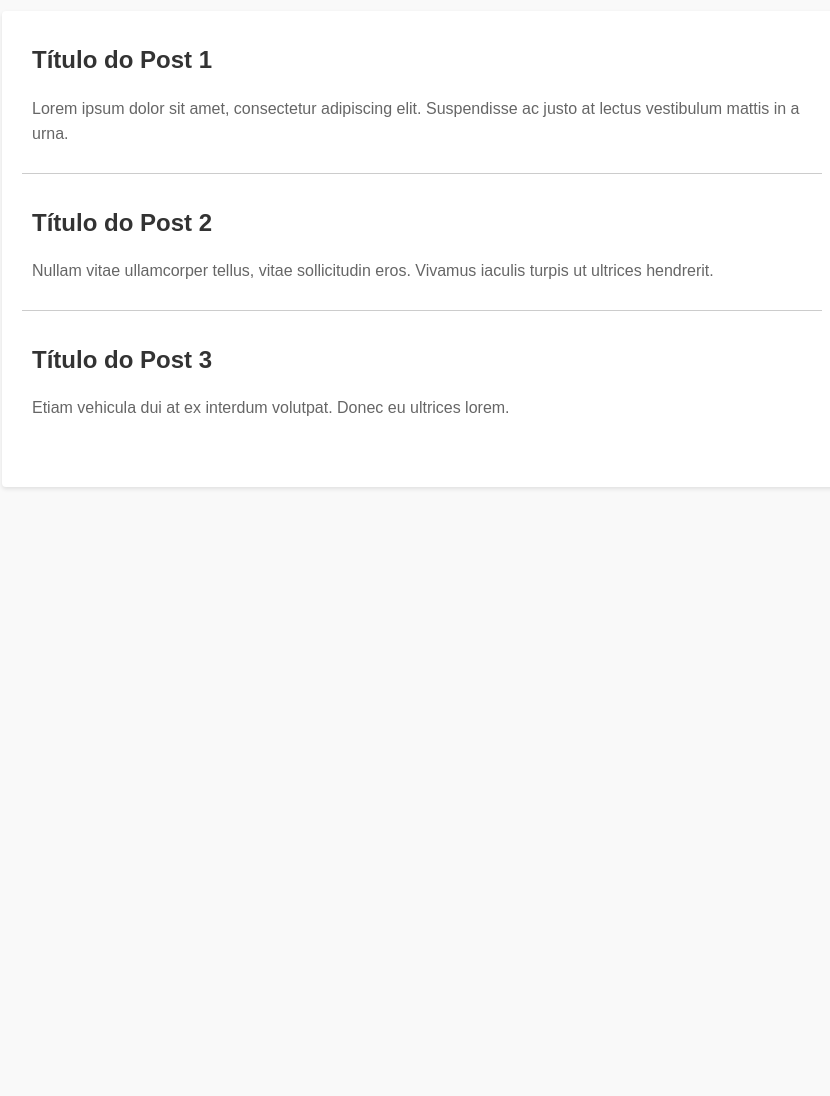
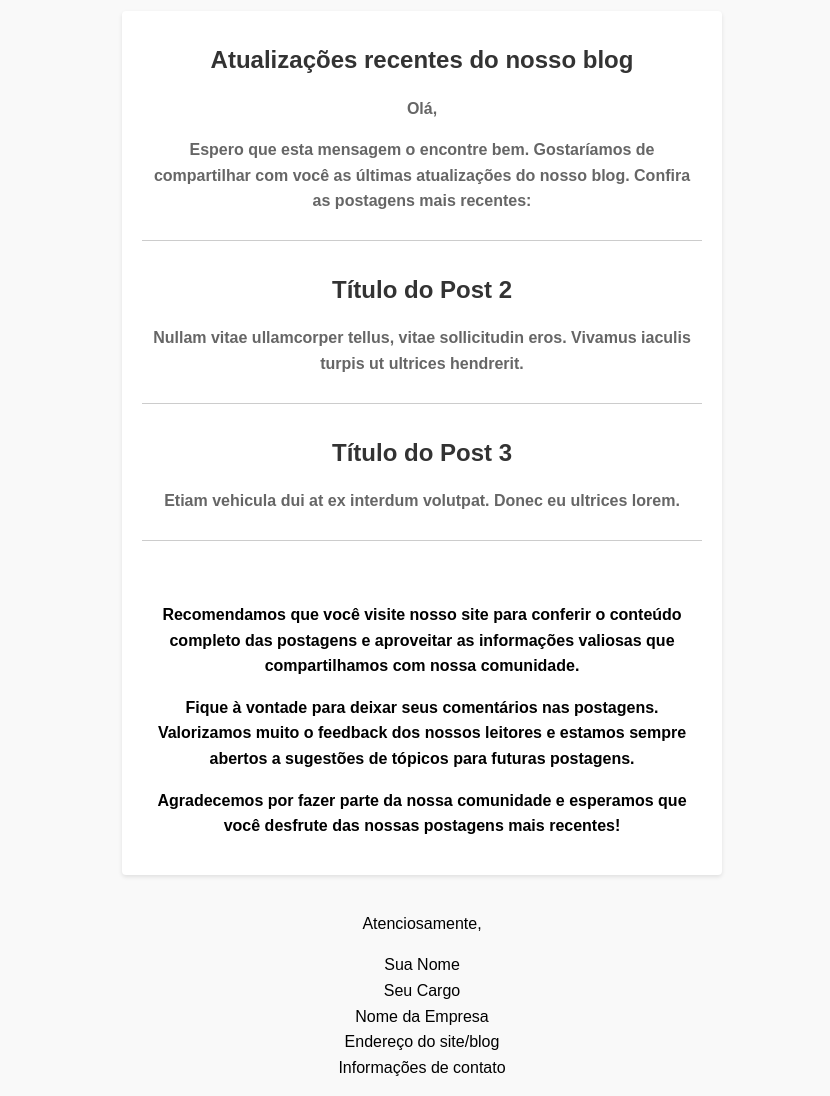
Before and after one commit to Paulo207/Modulo_20_e-mails_HTML, a plain HTML site: page index.html in a window 1280 px wide. Shown: the part 100-1196 px from the top of the page, without its empty margins (218-1048 px from the left). Before the commit the page ends 800 px from the top, so only its background shows below. Drawn offline with Linux system fonts and the light colour scheme.

Commit message:
commit inicial

```diff
--- a/index.html
+++ b/index.html
@@ -55,11 +55,17 @@
 <header>
     <h1>Blog do Paulo</h1>
 </header>
-
+<center>
+    <table  width="600" cellspacing="0" cellpadding="0">
+        <thead>
+            <tr>
+                <th>
                     <div class="post-container">
                         <div class="post">
-    <h2>Título do Post 1</h2>
-    <p>Lorem ipsum dolor sit amet, consectetur adipiscing elit. Suspendisse ac justo at lectus vestibulum mattis in a urna.</p>
+                            <h2>Atualizações recentes do nosso blog</h2>
+                            <p>Olá,</p>
+                            <p>Espero que esta mensagem o encontre bem. Gostaríamos de compartilhar com você as últimas atualizações do nosso blog. Confira as postagens mais recentes:</p>
+
                         </div>
 
                         <div class="post">
@@ -71,6 +77,31 @@
                         <h2>Título do Post 3</h2>
                         <p>Etiam vehicula dui at ex interdum volutpat. Donec eu ultrices lorem.</p>
                         </div>
+                        <br>
+                        <p>Recomendamos que você visite nosso site para conferir o conteúdo completo das postagens e aproveitar as informações valiosas que compartilhamos com nossa comunidade.</p>
+        <p>Fique à vontade para deixar seus comentários nas postagens. Valorizamos muito o feedback dos nossos leitores e estamos sempre abertos a sugestões de tópicos para futuras postagens.</p>
+
+        <p>Agradecemos por fazer parte da nossa comunidade e esperamos que você desfrute das nossas postagens mais recentes!</p>
+
+                </th>
+            </tr>
+        </thead>
+    </table>
+
+
+
+
+        <div class="footer">
+            <p>Atenciosamente,</p>
+            <p>Sua Nome<br>
+            Seu Cargo<br>
+            Nome da Empresa<br>
+            Endereço do site/blog<br>
+            Informações de contato</p>
+        </div>
+    </div>
+
+</center>
 </div>
 </body>
 </html>
```
Lines whose indentation alone changed are shown as unchanged.
